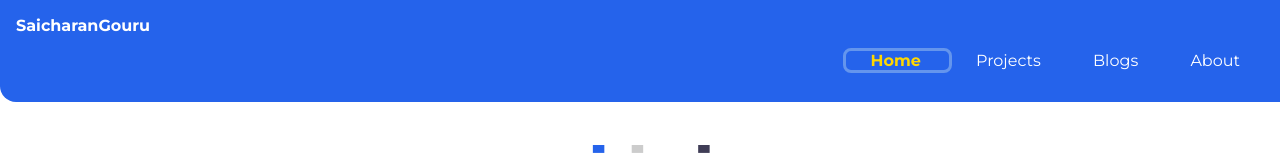
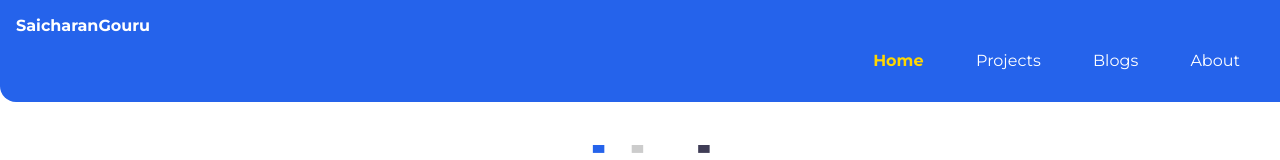
Before and after one commit to saicharan-gouru/My-portfolio, a plain HTML site: page index.html in a window 1280 px wide. In both pictures the pointer is over the item "Home". Shown: the top 160 px of the page. Drawn offline with Linux system fonts and the light colour scheme.

Commit message:
Update style.css

```diff
--- a/style.css
+++ b/style.css
@@ -158,6 +158,6 @@ ul {
 }
 
 .list-item-inline:hover {
-    border: 3px solid cornflowerblue;
-    border-radius: 0.5rem;
+    color: yellow;
+    font-weight: bold;
 }
```
